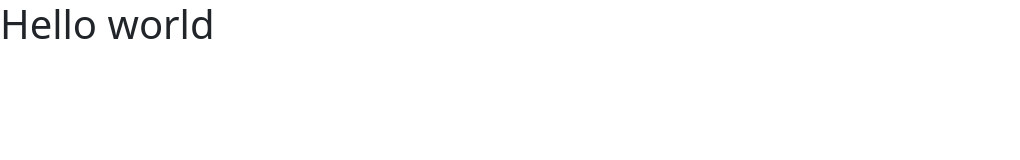
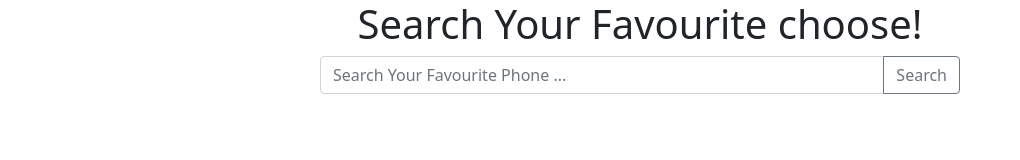
Before and after one commit to Jahid-Hasan-Jony/Phone-hunter, a plain HTML site: page indext.html in a window 1280 px wide. Shown: the whole page, without its empty margins (0-1020 px from the left). Drawn offline with nearby package versions, Linux system fonts and the light colour scheme.

Commit message:
add search box with button

```diff
--- a/indext.html
+++ b/indext.html
@@ -13,7 +13,11 @@
 </head>
 
 <body>
-    <h1>Hello world</h1>
+    <h1 class="text-center">Search Your Favourite choose!</h1>
+    <div class="input-group mb-3 mx-auto w-50">
+        <input id="search-input" type="text" class="form-control" placeholder="Search Your Favourite Phone ...">
+        <button class="btn btn-outline-secondary" type="button" id="search-button">Search</button>
+    </div>
 
 
 
```
